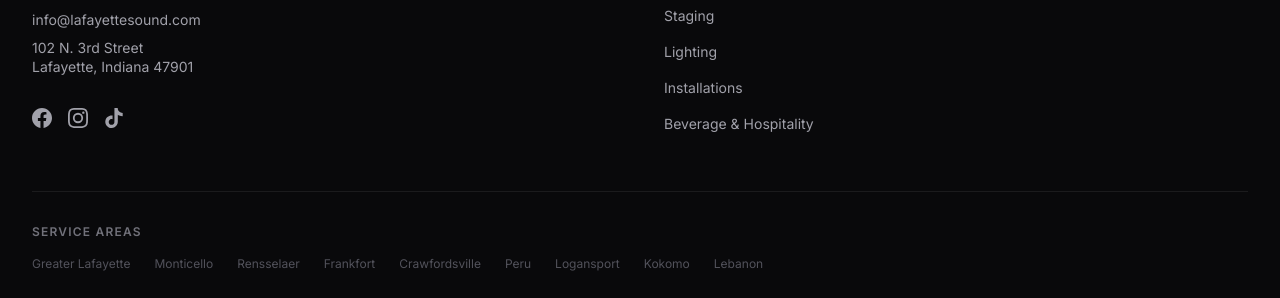
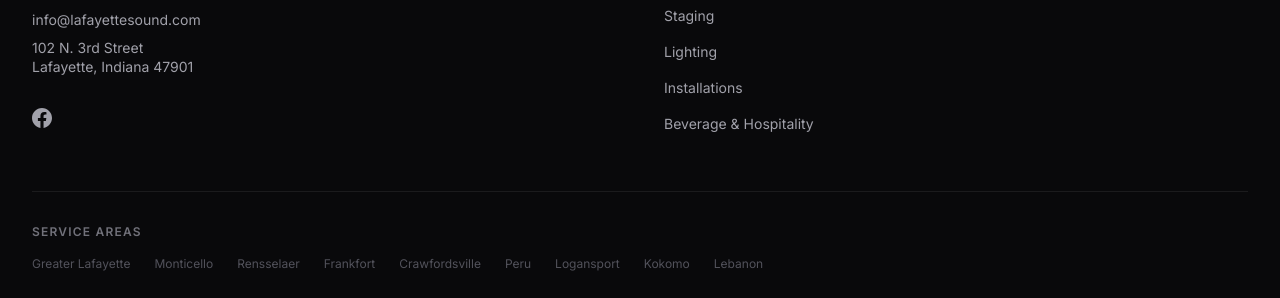
Before and after one commit to Vitro-Media-Lab/Lafayette-Sound, a Jekyll site: the page built from index.html, in a window 1280 px wide and 900 px high, scrolled down 4338 px. Shown: the part 516-814 px from the top of the window. Built offline with Jekyll 4.4.1, drawn with Linux system fonts in a browser that asks for light colours; nearby versions of some CDN libraries.

Commit message:
Social Icons

```diff
--- a/_includes/footer.html
+++ b/_includes/footer.html
@@ -11,14 +11,8 @@
           <address class="text-zinc-400 text-sm not-italic leading-snug">102 N. 3rd Street<br />Lafayette, Indiana 47901</address>
         </div>
         <div class="flex items-center gap-4 mt-4" aria-label="Social media">
-          <a href="https://www.facebook.com/LafayetteSound/" target="_blank" rel="noopener noreferrer" class="text-zinc-400 hover:text-white transition-colors duration-200" aria-label="Facebook">
+          <a href="https://www.facebook.com/LafayetteSound" target="_blank" rel="noopener noreferrer" class="text-zinc-400 hover:text-white transition-colors duration-200" aria-label="Facebook">
             <svg viewBox="0 0 24 24" fill="currentColor" class="w-5 h-5" aria-hidden="true"><path d="M24 12.073c0-6.627-5.373-12-12-12s-12 5.373-12 12c0 5.99 4.388 10.954 10.125 11.854v-8.385H7.078v-3.47h3.047V9.43c0-3.007 1.792-4.669 4.533-4.669 1.312 0 2.686.235 2.686.235v2.953H15.83c-1.491 0-1.956.925-1.956 1.874v2.25h3.328l-.532 3.47h-2.796v8.385C19.612 23.027 24 18.062 24 12.073z"/></svg>
-          </a>
-          <a href="#" target="_blank" rel="noopener noreferrer" class="text-zinc-400 hover:text-white transition-colors duration-200" aria-label="Instagram">
-            <svg viewBox="0 0 24 24" fill="currentColor" class="w-5 h-5" aria-hidden="true"><path d="M12 2.163c3.204 0 3.584.012 4.85.07 3.252.148 4.771 1.691 4.919 4.919.058 1.265.069 1.645.069 4.849 0 3.205-.012 3.584-.069 4.849-.149 3.225-1.664 4.771-4.919 4.919-1.266.058-1.644.07-4.85.07-3.204 0-3.584-.012-4.849-.07-3.26-.149-4.771-1.699-4.919-4.92-.058-1.265-.07-1.644-.07-4.849 0-3.204.013-3.583.07-4.849.149-3.227 1.664-4.771 4.919-4.919 1.266-.057 1.645-.069 4.849-.069zM12 0C8.741 0 8.333.014 7.053.072 2.695.272.273 2.69.073 7.052.014 8.333 0 8.741 0 12c0 3.259.014 3.668.072 4.948.2 4.358 2.618 6.78 6.98 6.98C8.333 23.986 8.741 24 12 24c3.259 0 3.668-.014 4.948-.072 4.354-.2 6.782-2.618 6.979-6.98.059-1.28.073-1.689.073-4.948 0-3.259-.014-3.667-.072-4.947-.196-4.354-2.617-6.78-6.979-6.98C15.668.014 15.259 0 12 0zm0 5.838a6.162 6.162 0 100 12.324 6.162 6.162 0 000-12.324zM12 16a4 4 0 110-8 4 4 0 010 8zm6.406-11.845a1.44 1.44 0 100 2.881 1.44 1.44 0 000-2.881z"/></svg>
-          </a>
-          <a href="#" target="_blank" rel="noopener noreferrer" class="text-zinc-400 hover:text-white transition-colors duration-200" aria-label="TikTok">
-            <svg viewBox="0 0 24 24" fill="currentColor" class="w-5 h-5" aria-hidden="true"><path d="M12.525.02c1.31-.02 2.61-.01 3.91-.02.08 1.53.63 3.09 1.75 4.17 1.12 1.11 2.7 1.62 4.24 1.79v4.03c-1.44-.05-2.89-.35-4.2-.97-.57-.26-1.1-.59-1.62-.93-.01 2.92.01 5.84-.02 8.75-.08 1.4-.54 2.79-1.35 3.94-1.31 1.92-3.58 3.17-5.91 3.21-1.43.08-2.86-.31-4.08-1.03-2.02-1.19-3.44-3.37-3.65-5.71-.02-.5-.03-1-.01-1.49.18-1.9 1.12-3.72 2.58-4.96 1.66-1.44 3.98-2.13 6.15-1.72.02 1.48-.04 2.96-.04 4.44-.99-.32-2.15-.23-3.02.37-.63.41-1.11 1.04-1.36 1.75-.21.51-.15 1.07-.14 1.61.24 1.64 1.82 3.02 3.5 2.87 1.12-.01 2.19-.66 2.77-1.61.19-.33.4-.67.41-1.06.1-1.79.06-3.57.07-5.36.01-4.03-.01-8.05.02-12.07z"/></svg>
           </a>
         </div>
       </div>
--- a/_includes/navbar.html
+++ b/_includes/navbar.html
@@ -82,14 +82,8 @@
     <a href="/work/" class="text-sm font-medium tracking-wide transition-colors duration-200 {% if p contains '/work' %}text-zinc-50{% else %}text-zinc-400 hover:text-zinc-50{% endif %}">Our Work</a>
 
     <div class="flex items-center gap-5 mt-4 pt-4 border-t border-zinc-800/60" aria-label="Social media">
-      <a href="https://www.facebook.com/LafayetteSound/" target="_blank" rel="noopener noreferrer" class="text-zinc-400 hover:text-white transition-colors duration-200" aria-label="Facebook">
+      <a href="https://www.facebook.com/LafayetteSound" target="_blank" rel="noopener noreferrer" class="text-zinc-400 hover:text-white transition-colors duration-200" aria-label="Facebook">
         <svg viewBox="0 0 24 24" fill="currentColor" class="w-5 h-5" aria-hidden="true"><path d="M24 12.073c0-6.627-5.373-12-12-12s-12 5.373-12 12c0 5.99 4.388 10.954 10.125 11.854v-8.385H7.078v-3.47h3.047V9.43c0-3.007 1.792-4.669 4.533-4.669 1.312 0 2.686.235 2.686.235v2.953H15.83c-1.491 0-1.956.925-1.956 1.874v2.25h3.328l-.532 3.47h-2.796v8.385C19.612 23.027 24 18.062 24 12.073z"/></svg>
-      </a>
-      <a href="#" target="_blank" rel="noopener noreferrer" class="text-zinc-400 hover:text-white transition-colors duration-200" aria-label="Instagram">
-        <svg viewBox="0 0 24 24" fill="currentColor" class="w-5 h-5" aria-hidden="true"><path d="M12 2.163c3.204 0 3.584.012 4.85.07 3.252.148 4.771 1.691 4.919 4.919.058 1.265.069 1.645.069 4.849 0 3.205-.012 3.584-.069 4.849-.149 3.225-1.664 4.771-4.919 4.919-1.266.058-1.644.07-4.85.07-3.204 0-3.584-.012-4.849-.07-3.26-.149-4.771-1.699-4.919-4.92-.058-1.265-.07-1.644-.07-4.849 0-3.204.013-3.583.07-4.849.149-3.227 1.664-4.771 4.919-4.919 1.266-.057 1.645-.069 4.849-.069zM12 0C8.741 0 8.333.014 7.053.072 2.695.272.273 2.69.073 7.052.014 8.333 0 8.741 0 12c0 3.259.014 3.668.072 4.948.2 4.358 2.618 6.78 6.98 6.98C8.333 23.986 8.741 24 12 24c3.259 0 3.668-.014 4.948-.072 4.354-.2 6.782-2.618 6.979-6.98.059-1.28.073-1.689.073-4.948 0-3.259-.014-3.667-.072-4.947-.196-4.354-2.617-6.78-6.979-6.98C15.668.014 15.259 0 12 0zm0 5.838a6.162 6.162 0 100 12.324 6.162 6.162 0 000-12.324zM12 16a4 4 0 110-8 4 4 0 010 8zm6.406-11.845a1.44 1.44 0 100 2.881 1.44 1.44 0 000-2.881z"/></svg>
-      </a>
-      <a href="#" target="_blank" rel="noopener noreferrer" class="text-zinc-400 hover:text-white transition-colors duration-200" aria-label="TikTok">
-        <svg viewBox="0 0 24 24" fill="currentColor" class="w-5 h-5" aria-hidden="true"><path d="M12.525.02c1.31-.02 2.61-.01 3.91-.02.08 1.53.63 3.09 1.75 4.17 1.12 1.11 2.7 1.62 4.24 1.79v4.03c-1.44-.05-2.89-.35-4.2-.97-.57-.26-1.1-.59-1.62-.93-.01 2.92.01 5.84-.02 8.75-.08 1.4-.54 2.79-1.35 3.94-1.31 1.92-3.58 3.17-5.91 3.21-1.43.08-2.86-.31-4.08-1.03-2.02-1.19-3.44-3.37-3.65-5.71-.02-.5-.03-1-.01-1.49.18-1.9 1.12-3.72 2.58-4.96 1.66-1.44 3.98-2.13 6.15-1.72.02 1.48-.04 2.96-.04 4.44-.99-.32-2.15-.23-3.02.37-.63.41-1.11 1.04-1.36 1.75-.21.51-.15 1.07-.14 1.61.24 1.64 1.82 3.02 3.5 2.87 1.12-.01 2.19-.66 2.77-1.61.19-.33.4-.67.41-1.06.1-1.79.06-3.57.07-5.36.01-4.03-.01-8.05.02-12.07z"/></svg>
       </a>
     </div>
 
```
Also changed, not shown: 12 other files.
